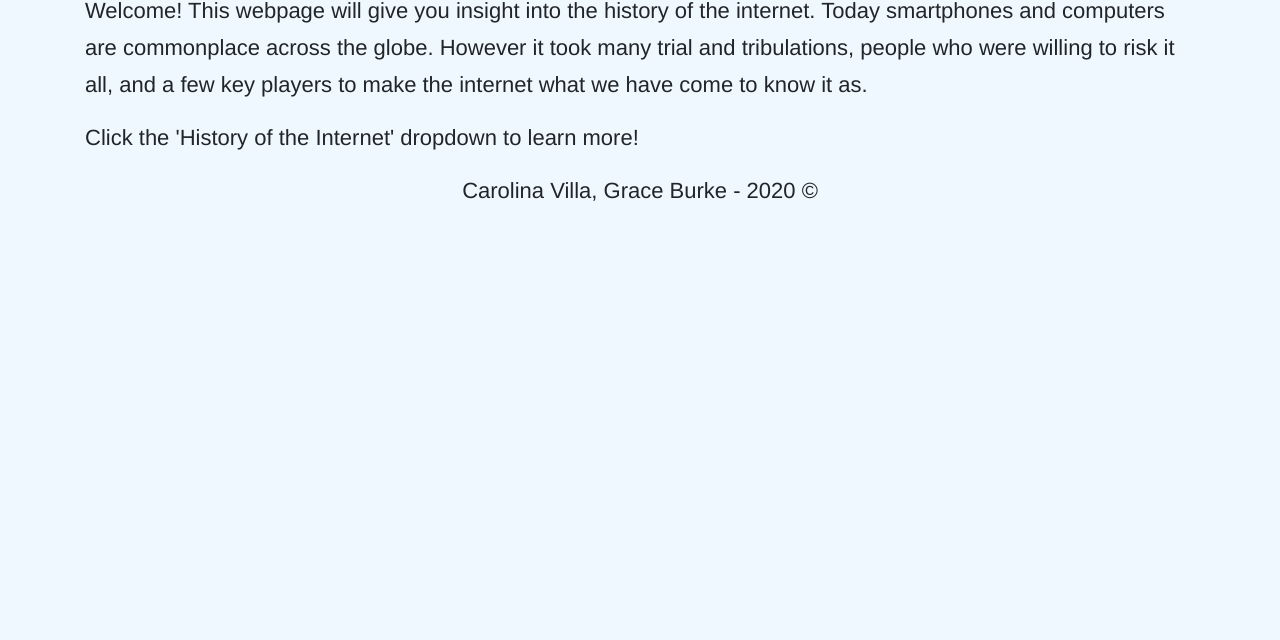
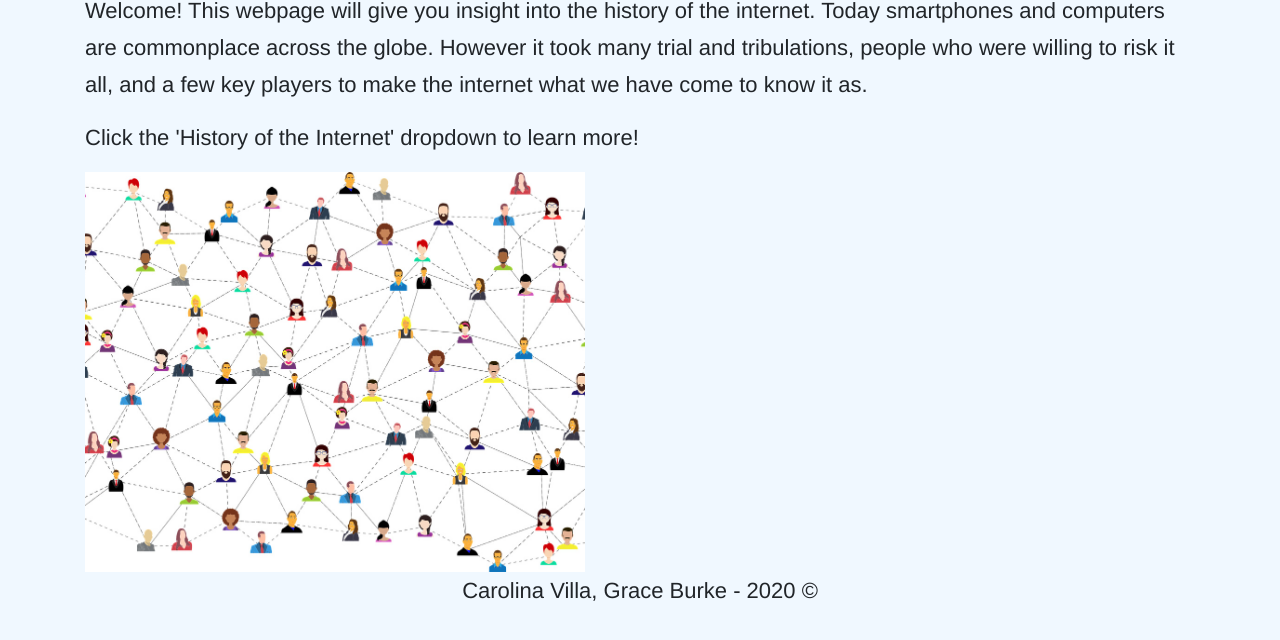
Before and after one commit to GraceBurke-88/historyOfTheInternet, a plain HTML site: page index.html in a window 1280 px wide. Shown: the part 156-796 px from the top of the page. Drawn offline with nearby package versions, Linux system fonts and the light colour scheme.

Commit message:
task: Added images, fixed alignment

```diff
--- a/index.html
+++ b/index.html
@@ -60,8 +60,14 @@
     <p>
         Click  the 'History of the Internet' dropdown to learn more!
     </p>
+    <img src="images/social-media-3846597_1280.jpg"
+         width="500"
+         height="400"
+         align="center">
+</div>
 
-</div>
+
+
 </body>
 <footer id="footer">
     Carolina Villa, Grace Burke - 2020 &#169;
```
Also changed, not shown: team.html (+2 -1 lines), images/social-media-3846597_1280.jpg (added).
